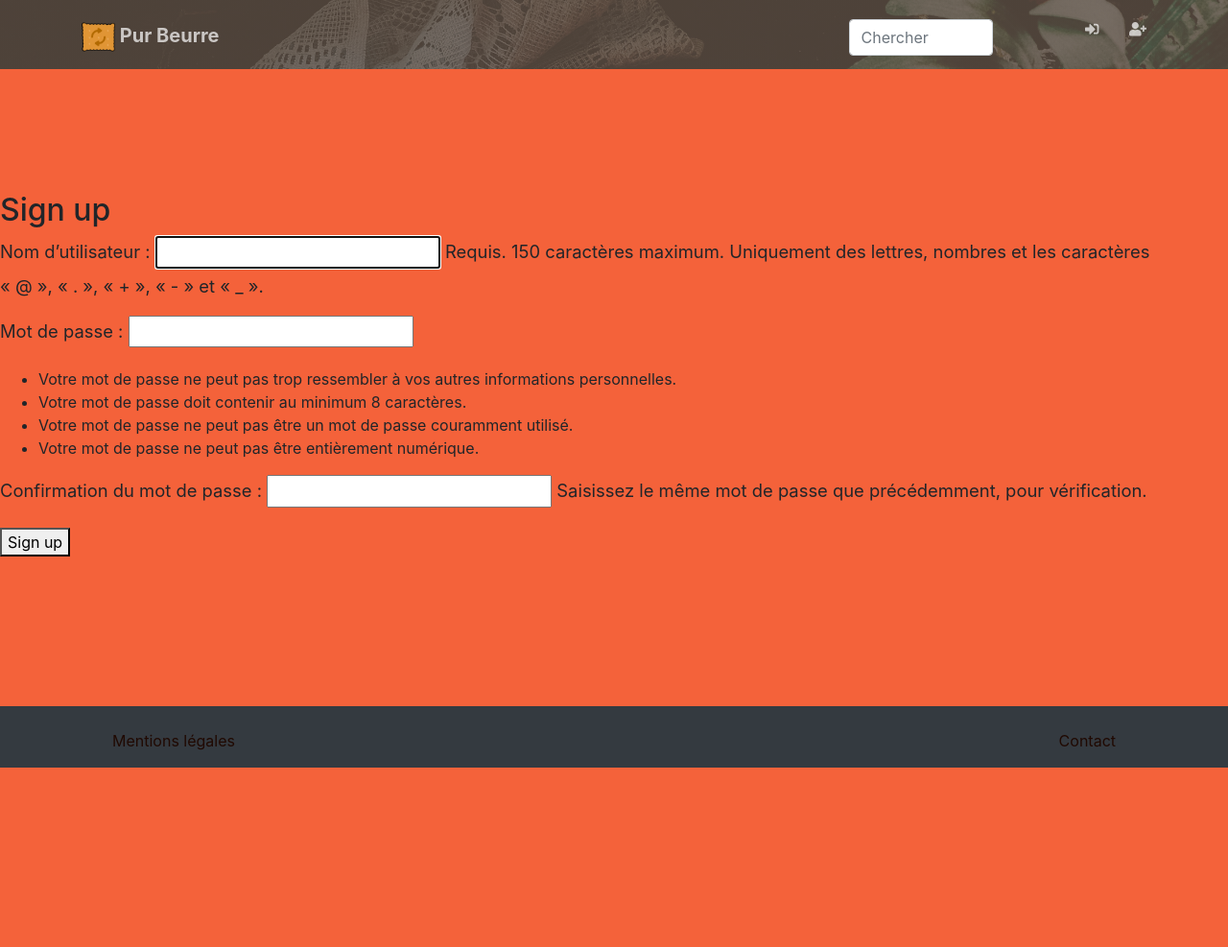
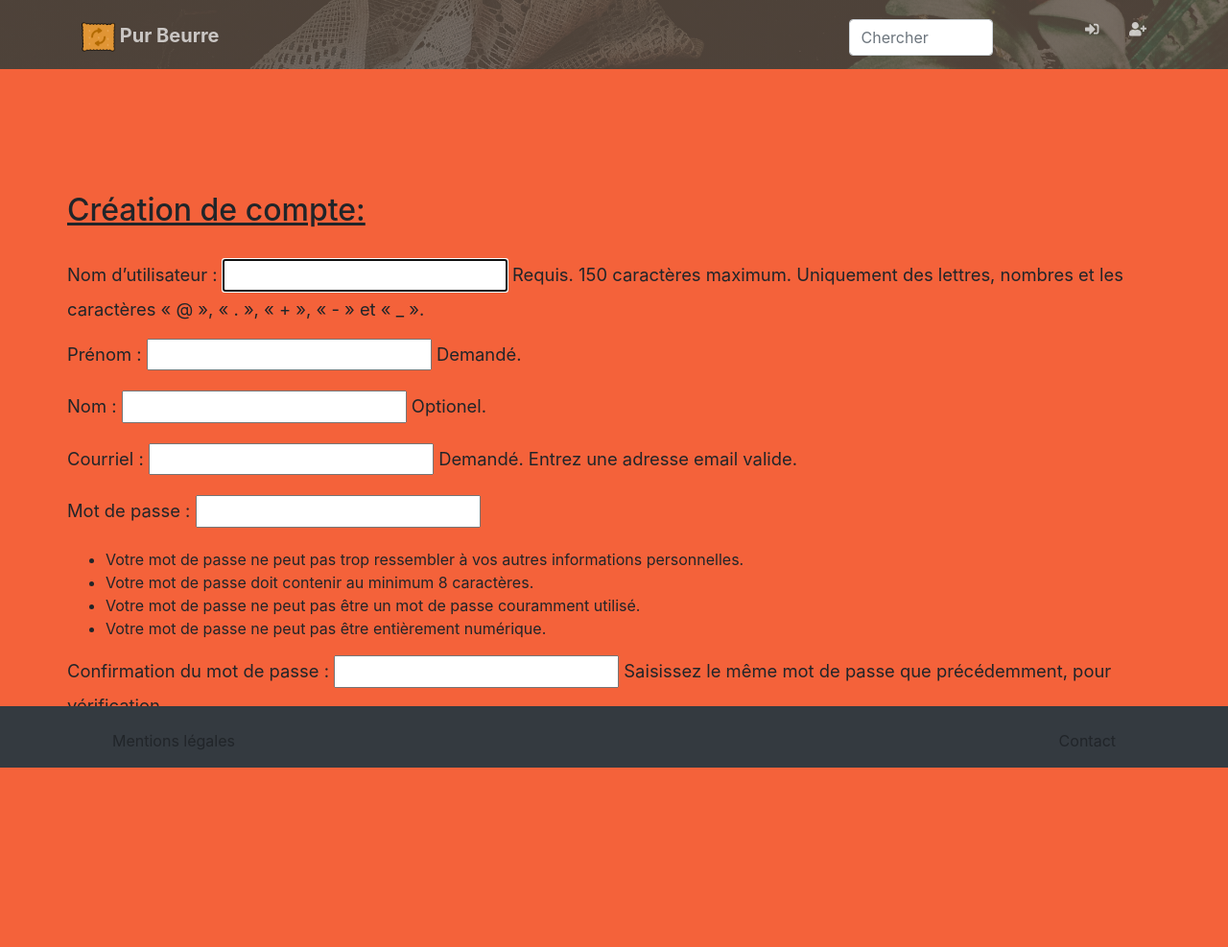
Before and after one commit to oliviernes/oc_P8, a Django app: page /signup/ in a window 1280 px wide. Shown: the whole page at 96% size. Before the commit the page ends 800 px from the top, so only its background shows below. Run offline with Django 3.2, Linux system fonts and the light colour scheme; parts of the project's set-up code (start-up, migrations or seed data) failed here and were passed over; some libraries are stand-ins or nearby versions; some web fonts are replaced.

Commit message:
Add first and last name and email to signup template

```diff
--- /dev/null
+++ b/pur_beurre/accounts/forms.py
@@ -0,0 +1,13 @@
+from django import forms
+from django.contrib.auth.forms import UserCreationForm
+from django.contrib.auth.models import User
+
+
+class SignUpForm(UserCreationForm):
+    first_name = forms.CharField(label='Prénom', max_length=30, required=True, help_text='Demandé.')
+    last_name = forms.CharField(label='Nom', max_length=30, required=False, help_text='Optionel.')
+    email = forms.EmailField(label='Courriel', max_length=254, help_text='Demandé. Entrez une adresse email valide.')
+
+    class Meta:
+        model = User
+        fields = ('username', 'first_name', 'last_name', 'email', 'password1', 'password2', )
--- a/pur_beurre/accounts/templates/registration/logged_out.html
+++ b/pur_beurre/accounts/templates/registration/logged_out.html
@@ -2,5 +2,5 @@
 
 {% block infos %}
   <p>Vous êtes déconnecté!</p>
-  <a href="{% url 'login' %}">Click here to login again.</a>
+  <a href="{% url 'login' %}">   Cliquez ici pour vous reconnecter.</a>
 {% endblock %}
--- a/pur_beurre/accounts/templates/registration/signup.html
+++ b/pur_beurre/accounts/templates/registration/signup.html
@@ -1,10 +1,13 @@
 {% extends "food_substitute/base.html" %}
 
 {% block infos %}
-  <h2>Sign up</h2>
-  <form action="{% url 'signup' %}" method="post">
-    {% csrf_token %}
-    {{ form.as_p }}
-    <button type="submit">Sign up</button>
-  </form>
+  <div class="container">
+    <h2 id="signup_title">Création de compte:</h2>
+    <br>
+    <form action="{% url 'signup' %}" method="post">
+      {% csrf_token %}
+      {{ form.as_p }}
+      <button type="submit">S'inscrire</button>
+    </form>
+  </div>
 {% endblock %}
--- a/pur_beurre/accounts/views.py
+++ b/pur_beurre/accounts/views.py
@@ -2,6 +2,7 @@ from django.contrib.auth import login, logout
 from django.contrib.auth.forms import UserCreationForm, AuthenticationForm
 from django.shortcuts import render, redirect
 
+from accounts.forms import SignUpForm
 # Create your views here.
 
 
@@ -11,7 +12,7 @@ def my_account(request):
 
 def signup_view(request):
     if request.method == "POST":
-        form = UserCreationForm(request.POST)
+        form = SignUpForm(request.POST)
         if form.is_valid():
             user = form.save()
             # ~ username = form.cleaned_data.get('username')
@@ -20,7 +21,7 @@ def signup_view(request):
             login(request, user)
             return redirect("my_account")
     else:
-        form = UserCreationForm()
+        form = SignUpForm()
     return render(request, "registration/signup.html", {"form": form})
 
 
--- a/pur_beurre/food_substitute/static/food_substitute/css/_customized.scss
+++ b/pur_beurre/food_substitute/static/food_substitute/css/_customized.scss
@@ -114,3 +114,7 @@ header.masthead2 {
     font-size: 3.5rem;
   }
 }
+
+#signup_title {
+  text-decoration: underline;
+}
```
Also changed, not shown: pur_beurre/food_substitute/static/food_substitute/css/styles.css, 1 other file.
